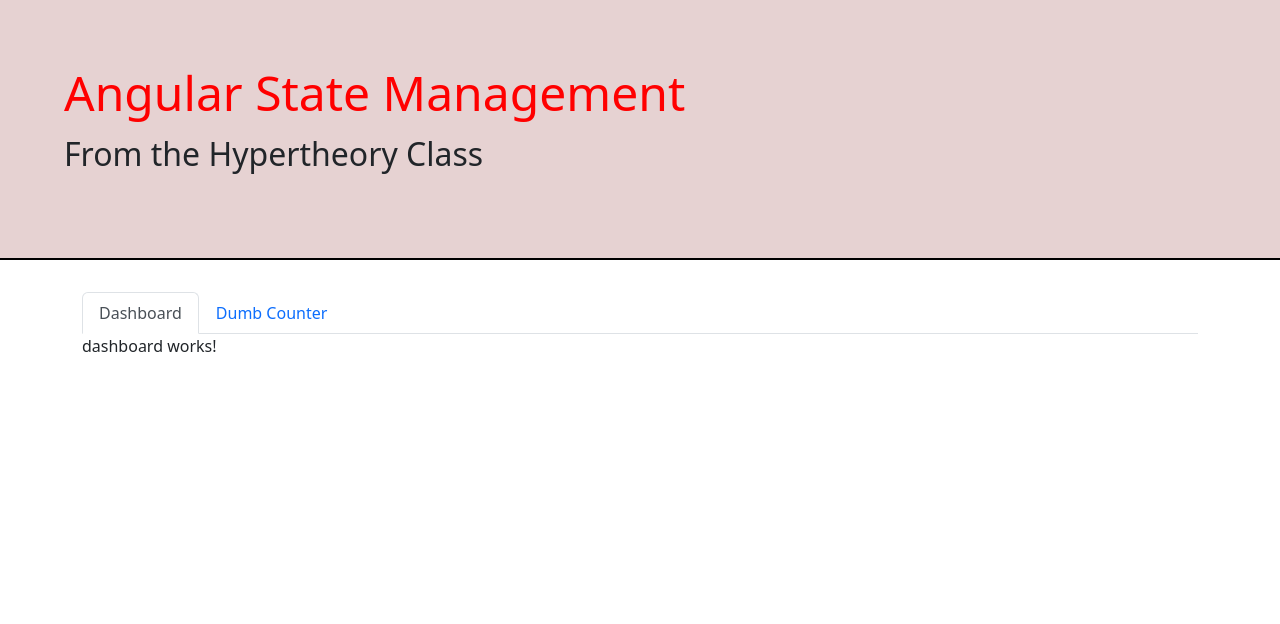
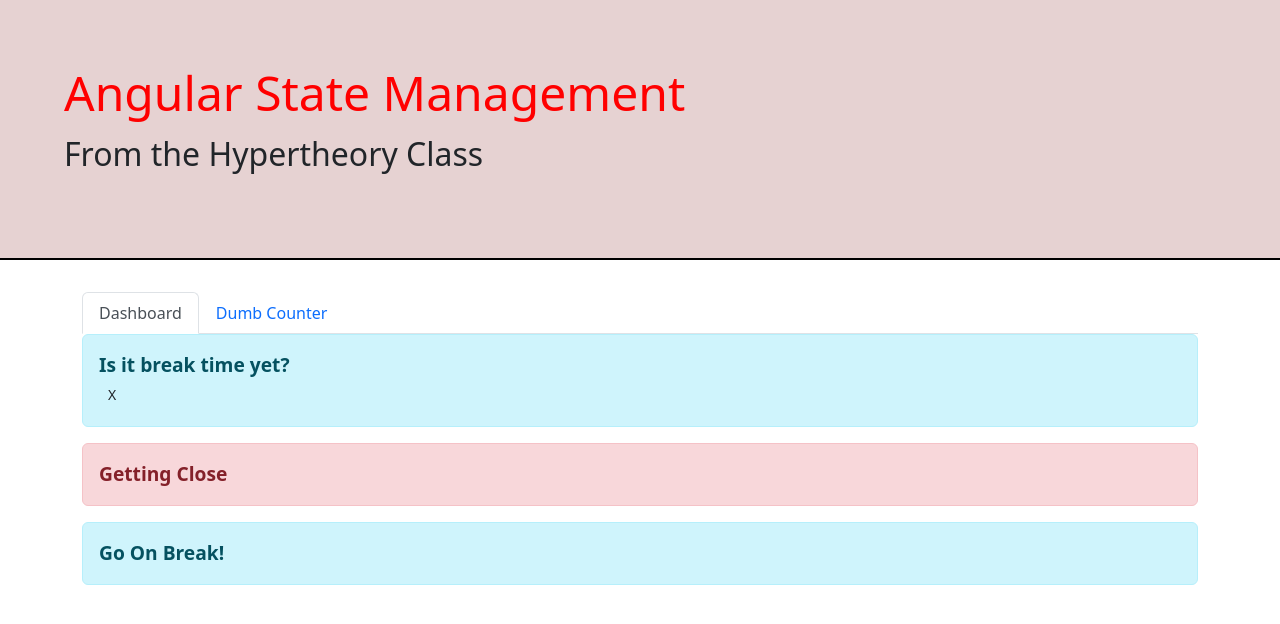
Before and after one commit to hypertheory-angular/angular-state-management-oct-2022, an Angular app: page /dashboard in a window 1280 px wide. Shown: the top 624 px of the page. Built offline with nearby package versions, Linux system fonts and the light colour scheme.

Commit message:
before break

```diff
--- a/src/app/app.module.ts
+++ b/src/app/app.module.ts
@@ -7,6 +7,7 @@ import { MastheadComponent } from './components/masthead/masthead.component';
 import { DumbCounterComponent } from './components/dumb-counter/dumb-counter.component';
 import { DashboardComponent } from './components/dashboard/dashboard.component';
 import { NavigationComponent } from './components/navigation/navigation.component';
+import { UiModule } from './features/ui/ui.module';
 
 @NgModule({
   declarations: [
@@ -21,6 +22,7 @@ import { NavigationComponent } from './components/navigation/navigation.componen
     // use these other modules
     BrowserModule,
     AppRoutingModule,
+    UiModule,
   ],
   providers: [],
   bootstrap: [AppComponent], // root level module has this.
--- a/src/app/components/dashboard/dashboard.component.html
+++ b/src/app/components/dashboard/dashboard.component.html
@@ -1 +1,11 @@
-<p>dashboard works!</p>
+<app-alert
+  *ngFor="let alert of alertsToShow"
+  [message]="alert.message"
+  [alert]="alert.alert"
+  [dismissable]="alert.dismissable"
+  (dismissed)="theyDismissed($event)"
+></app-alert>
+
+<div>
+  <app-alert [message]="thing"></app-alert>
+</div>
--- a/src/app/components/dashboard/dashboard.component.ts
+++ b/src/app/components/dashboard/dashboard.component.ts
@@ -1,15 +1,33 @@
-import { Component, OnInit } from '@angular/core';
+import { Component } from '@angular/core';
+import { AlertTypes } from 'src/app/features/ui/components/alert/alert.component';
 
 @Component({
   selector: 'app-dashboard',
   templateUrl: './dashboard.component.html',
-  styleUrls: ['./dashboard.component.css']
+  styleUrls: ['./dashboard.component.css'],
 })
-export class DashboardComponent implements OnInit {
+export class DashboardComponent {
+  constructor() {}
 
-  constructor() { }
+  thing = 'Go On Break!';
+  alertsToShow: {
+    message: string;
+    alert: AlertTypes;
+    dismissable: boolean;
+  }[] = [
+    {
+      message: 'Is it break time yet?',
+      alert: 'info',
+      dismissable: true,
+    },
+    {
+      message: 'Getting Close',
+      alert: 'danger',
+      dismissable: false,
+    },
+  ];
 
-  ngOnInit(): void {
+  theyDismissed(message: string) {
+    console.log(message);
   }
-
 }
--- /dev/null
+++ b/src/app/features/ui/components/alert/alert.component.css
@@ -0,0 +1,4 @@
+.alert-message {
+    font-weight: bolder;
+    font-size: 1.2rem;
+}
--- /dev/null
+++ b/src/app/features/ui/components/alert/alert.component.html
@@ -0,0 +1,22 @@
+<div
+  class="alert"
+  [ngClass]="{
+    'alert-primary': alert === 'primary',
+    'alert-secondary': alert === 'secondary',
+    'alert-success': alert === 'success',
+    'alert-warning': alert === 'warning',
+    'alert-info': alert === 'info',
+    'alert-danger': alert === 'danger'
+  }"
+  role="alert"
+>
+  <span class="alert-message">{{ message }}</span>
+  <div><ng-content></ng-content></div>
+  <button
+    (click)="onDismiss()"
+    *ngIf="dismissable"
+    class="btn btn-sm"
+  >
+    X
+  </button>
+</div>
--- /dev/null
+++ b/src/app/features/ui/components/alert/alert.component.ts
@@ -0,0 +1,32 @@
+import { Component, EventEmitter, Input, Output } from '@angular/core';
+
+@Component({
+  selector: 'app-alert',
+  templateUrl: './alert.component.html',
+  styleUrls: ['./alert.component.css'],
+})
+export class AlertComponent {
+  constructor() {}
+
+  @Input() alert: AlertTypes = 'info';
+
+  @Input() dismissable = false;
+
+  @Input() message = 'Alert';
+
+  @Output() dismissed = new EventEmitter<string>();
+
+  onDismiss() {
+    this.dismissed.emit(
+      `They Dismissed the alert with the message ${this.message} `,
+    );
+  }
+}
+
+export type AlertTypes =
+  | 'danger'
+  | 'primary'
+  | 'secondary'
+  | 'success'
+  | 'warning'
+  | 'info';
```
Also changed, not shown: src/app/features/ui/ui.module.ts (added, +10 -0 lines), 1 other file (tests, documents, lock files or other folders).
